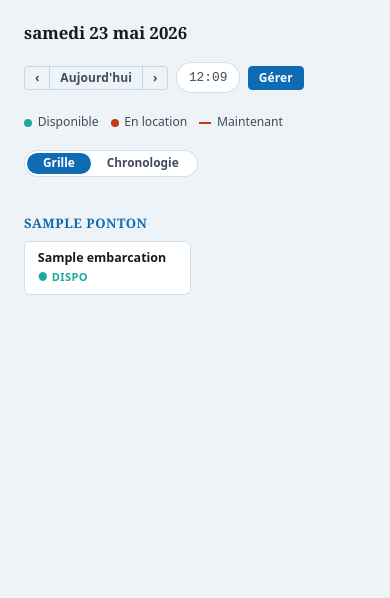
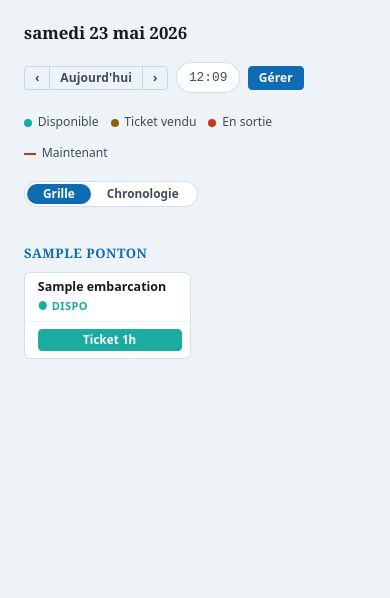
Before and after one commit to Samito-05/GestionnairePontons, a Django app: page /planning/ in a window 390 px wide. Shown: the part 52-650 px from the top of the page. Run offline with Django 5.2, Linux system fonts and the light colour scheme; a user stored in the database is signed in; tables that the repository leaves empty hold one stand-in row (values such as "Sample post").

Commit message:
feat: inline action buttons on planning page for gestionnaires
Desktop summary cards and mobile tiles now show quick action buttons
when logged in as gestionnaire/admin:

- Available  -> 'Ticket 1h' (POST louer, no client name)
- Ticket vendu -> 'À l'eau' (POST sortir, starts 1h timer)
- Sortie     -> 'Retour' (POST retour, ends rental early)

services.py: expose statut + location_pk per planning row so template
can branch on reservation state (was only est_louee_maintenant bool).

Mobile tiles: amber tint for reserved state, action button section
below status row. Legend updated with 'Ticket vendu' entry.

Co-Authored-By: Claude Sonnet 4.6 <noreply@anthropic.com>

```diff
--- a/pontons/services.py
+++ b/pontons/services.py
@@ -68,6 +68,7 @@ def build_planning_data(date_cible):
             blocks = []
             is_rented_now = False
             retour_time   = None
+            current_loc   = None
             for loc in sorted(loc_by_emb.get(emb.id, []), key=lambda l: l.heure_debut):
                 ld = timezone.localtime(loc.heure_debut)
                 lf = timezone.localtime(loc.heure_fin)
@@ -75,6 +76,7 @@ def build_planning_data(date_cible):
                 if loc.heure_debut <= now < loc.heure_fin:
                     is_rented_now = True
                     retour_time   = lf.strftime('%H:%M')
+                    current_loc   = loc
 
                 start_min = max(ld.hour * 60 + ld.minute, GRID_START)
                 end_min   = min(lf.hour * 60 + lf.minute, GRID_END)
@@ -97,6 +99,8 @@ def build_planning_data(date_cible):
                 'blocks':               blocks,
                 'est_louee_maintenant': is_rented_now,
                 'retour':               retour_time,
+                'statut':               current_loc.statut if current_loc else None,
+                'location_pk':          current_loc.pk if current_loc else None,
             })
         planning.append({'ponton': ponton, 'rows': rows})
 
--- a/templates/pontons/planning.html
+++ b/templates/pontons/planning.html
@@ -331,6 +331,15 @@
   border-color: rgba(226,89,107,.2);
 }
 
+/* Reserved tile */
+.mob-tile-reserved {
+  background: var(--warning-dim);
+  border-color: rgba(142,94,14,.25);
+}
+[data-theme="dark"] .mob-tile-reserved {
+  border-color: rgba(240,160,64,.2);
+}
+
 /* Available tile */
 .mob-tile-available {
   background: var(--surface-2);
@@ -506,6 +515,32 @@
   .tl-wrap         { display: none !important; }
   .desktop-summary { display: none !important; }
 }
+
+/* ══════════════════════════════════════════════
+   QUICK ACTION BUTTONS (planning inline)
+══════════════════════════════════════════════ */
+.btn-xs {
+  font-size: .7rem;
+  padding: .18rem .52rem;
+  line-height: 1.4;
+  border-radius: var(--radius-sm);
+  white-space: nowrap;
+}
+
+.summary-action {
+  display: flex;
+  align-items: center;
+  gap: .38rem;
+  flex-shrink: 0;
+}
+
+/* Mobile tile action row */
+.mob-tile-action {
+  padding: .32rem .55rem .42rem;
+  border-top: 1px solid var(--border);
+}
+.mob-tile-action form { margin: 0; }
+.mob-tile-action .btn { width: 100%; justify-content: center; font-size: .72rem; padding: .26rem .5rem; }
 </style>
 {% endblock %}
 
@@ -551,8 +586,12 @@
         Disponible
       </div>
       <div class="legend-item">
+        <span class="legend-dot" style="background:var(--warning);"></span>
+        Ticket vendu
+      </div>
+      <div class="legend-item">
         <span class="legend-dot" style="background:var(--danger);"></span>
-        En location
+        En sortie
       </div>
       <div class="legend-item">
         <span class="legend-line"></span>
@@ -640,15 +679,34 @@
               <span class="color-dot" style="background:{{ row.embarcation.couleur }};"></span>
               <span>{{ row.embarcation.nom }}</span>
             </div>
-            {% if row.est_louee_maintenant %}
-              <div style="display:flex;align-items:center;gap:.35rem;">
+            {% if row.statut == 'sortie' %}
+              <div class="summary-action">
                 <span class="badge badge-danger"><span class="pulse">●</span> Sortie</span>
-                {% if row.retour %}
-                  <span style="font-family:var(--mono);font-size:.72rem;color:var(--text-muted);">-> {{ row.retour }}</span>
+                {% if row.retour %}<span style="font-family:var(--mono);font-size:.72rem;color:var(--text-muted);">→ {{ row.retour }}</span>{% endif %}
+                {% if role == 'gestionnaire' or role == 'admin' %}
+                <form method="post" action="{% url 'retour_embarcation' row.embarcation.pk %}">{% csrf_token %}
+                  <button type="submit" class="btn btn-danger btn-xs">Retour</button>
+                </form>
+                {% endif %}
+              </div>
+            {% elif row.statut == 'reservee' %}
+              <div class="summary-action">
+                <span class="badge badge-warning">● Ticket</span>
+                {% if role == 'gestionnaire' or role == 'admin' %}
+                <form method="post" action="{% url 'sortir_embarcation' row.embarcation.pk %}">{% csrf_token %}
+                  <button type="submit" class="btn btn-warning btn-xs">À l'eau</button>
+                </form>
                 {% endif %}
               </div>
             {% else %}
+              {% if role == 'gestionnaire' or role == 'admin' %}
+              <form method="post" action="{% url 'louer_embarcation' row.embarcation.pk %}">{% csrf_token %}
+                <input type="hidden" name="notes" value="">
+                <button type="submit" class="btn btn-success btn-xs">Ticket</button>
+              </form>
+              {% else %}
               <span class="badge badge-success">● Dispo</span>
+              {% endif %}
             {% endif %}
           </div>
           {% endfor %}
@@ -736,20 +794,40 @@
 
         <div class="mob-emb-grid">
           {% for row in ponton_data.rows %}
-          <div class="mob-tile {% if row.est_louee_maintenant %}mob-tile-rented{% else %}mob-tile-available{% endif %}">
+          <div class="mob-tile {% if row.statut == 'sortie' %}mob-tile-rented{% elif row.statut == 'reservee' %}mob-tile-reserved{% else %}mob-tile-available{% endif %}">
             <div class="mob-tile-rail" style="background:{{ row.embarcation.couleur }};"></div>
-            <div class="mob-tile-body">
-              <div class="mob-tile-name">{{ row.embarcation.nom }}</div>
-              <div class="mob-tile-status">
-                {% if row.est_louee_maintenant %}
-                  <span style="color:var(--danger);"><span class="pulse">●</span> Sortie</span>
-                  {% if row.retour %}
-                    <span class="mob-tile-retour">-> {{ row.retour }}</span>
+            <div style="flex:1;display:flex;flex-direction:column;min-width:0;">
+              <div class="mob-tile-body">
+                <div class="mob-tile-name">{{ row.embarcation.nom }}</div>
+                <div class="mob-tile-status">
+                  {% if row.statut == 'sortie' %}
+                    <span style="color:var(--danger);"><span class="pulse">●</span> Sortie</span>
+                    {% if row.retour %}<span class="mob-tile-retour">→ {{ row.retour }}</span>{% endif %}
+                  {% elif row.statut == 'reservee' %}
+                    <span style="color:var(--warning);">● Ticket</span>
+                  {% else %}
+                    <span style="color:var(--success);">● Dispo</span>
                   {% endif %}
+                </div>
+              </div>
+              {% if role == 'gestionnaire' or role == 'admin' %}
+              <div class="mob-tile-action">
+                {% if row.statut == 'sortie' %}
+                  <form method="post" action="{% url 'retour_embarcation' row.embarcation.pk %}">{% csrf_token %}
+                    <button type="submit" class="btn btn-danger btn-sm">Retour</button>
+                  </form>
+                {% elif row.statut == 'reservee' %}
+                  <form method="post" action="{% url 'sortir_embarcation' row.embarcation.pk %}">{% csrf_token %}
+                    <button type="submit" class="btn btn-warning btn-sm">À l'eau</button>
+                  </form>
                 {% else %}
-                  <span style="color:var(--success);">● Dispo</span>
+                  <form method="post" action="{% url 'louer_embarcation' row.embarcation.pk %}">{% csrf_token %}
+                    <input type="hidden" name="notes" value="">
+                    <button type="submit" class="btn btn-success btn-sm">Ticket 1h</button>
+                  </form>
                 {% endif %}
               </div>
+              {% endif %}
             </div>
           </div>
           {% endfor %}
```
